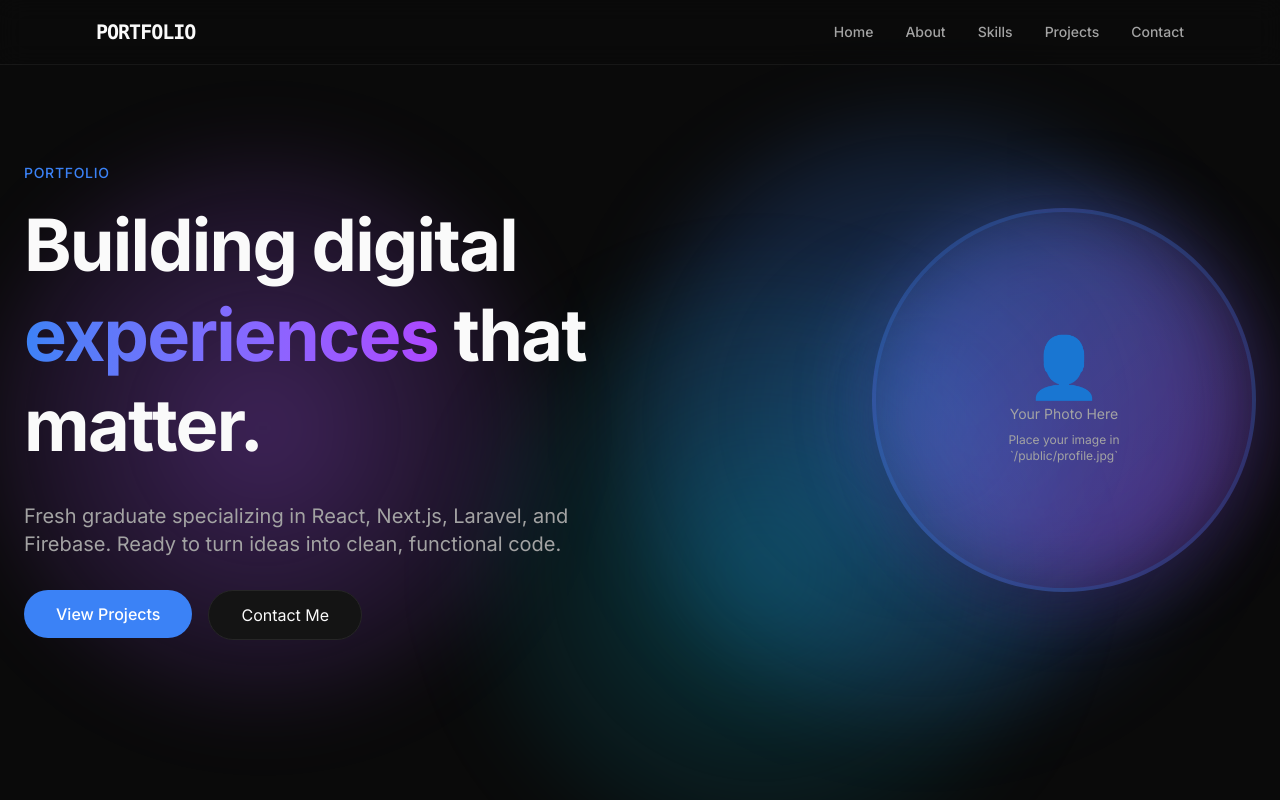
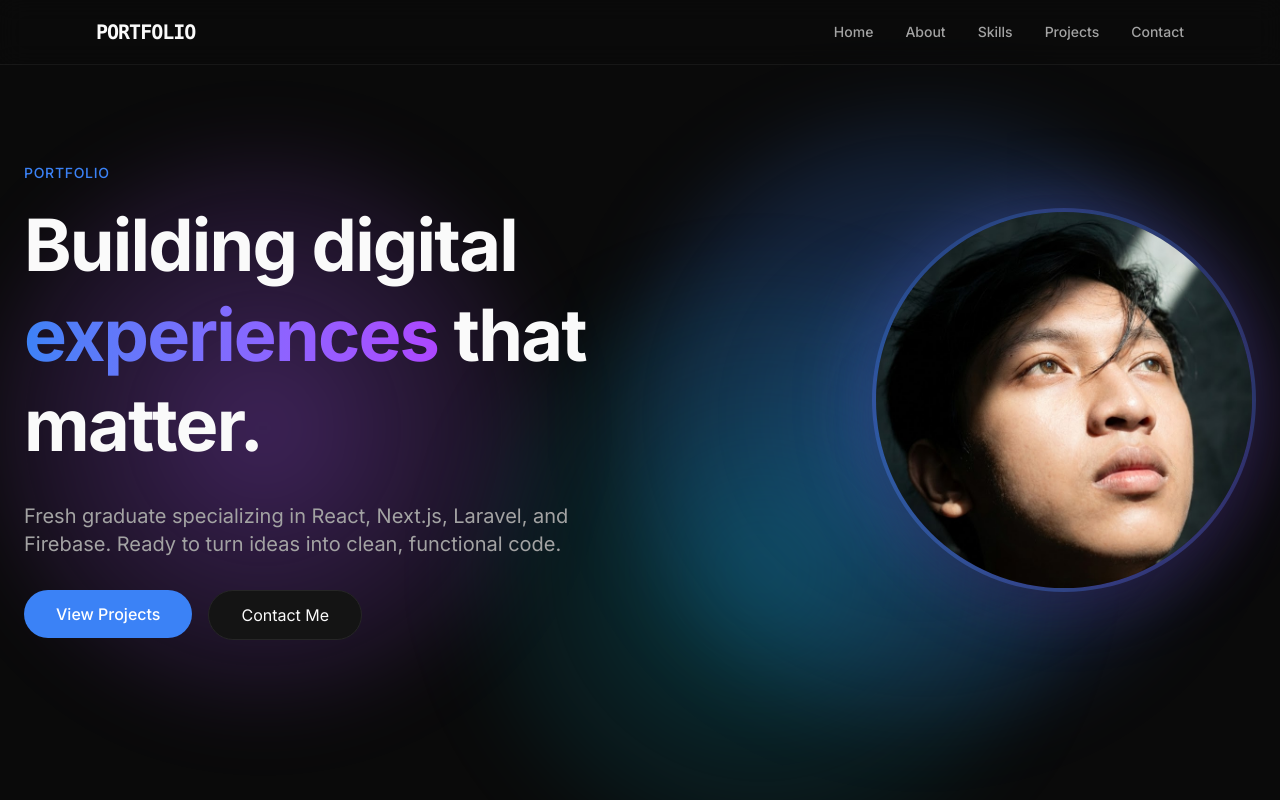
Before and after one commit to Sethtra/my-portfolio, a Next.js app: page / in a window 1280 px wide. Shown: the top 800 px of the page. Built offline with nearby package versions, Linux system fonts and the light colour scheme.

Commit message:
Update: fixed styling

```diff
--- a/src/sections/Hero.tsx
+++ b/src/sections/Hero.tsx
@@ -2,6 +2,7 @@
 
 import { motion } from "framer-motion";
 import Link from "next/link";
+import Image from "next/image";
 
 export default function Hero() {
   return (
@@ -9,9 +10,12 @@ export default function Hero() {
       id="home"
       className="min-h-screen flex items-center justify-center px-6 relative overflow-hidden"
     >
-      {/* Background Gradient Blob */}
-      <div className="absolute top-[-20%] right-[-10%] w-[500px] h-[500px] bg-primary/20 rounded-full blur-[100px] -z-10 animate-pulse" />
-      <div className="absolute bottom-[-20%] left-[-10%] w-[500px] h-[500px] bg-secondary/20 rounded-full blur-[100px] -z-10" />
+      {/* Background Gradient Blob - Optimized */}
+      <div
+        className="absolute top-[-20%] right-[-10%] w-[500px] h-[500px] bg-primary/20 rounded-full blur-[60px] -z-10"
+        style={{ willChange: "opacity" }}
+      />
+      <div className="absolute bottom-[-20%] left-[-10%] w-[500px] h-[500px] bg-secondary/20 rounded-full blur-[60px] -z-10" />
 
       <div className="max-w-7xl w-full grid md:grid-cols-2 gap-12 items-center">
         {/* Text Content */}
@@ -77,27 +81,14 @@ export default function Hero() {
 
             {/* Image container */}
             <div className="relative w-full h-full rounded-full overflow-hidden border-4 border-primary/20 shadow-2xl bg-gradient-to-br from-primary/10 to-purple-500/10">
-              {/* Placeholder - Replace with your actual image */}
-              <div className="w-full h-full flex items-center justify-center text-muted-foreground">
-                <div className="text-center">
-                  <div className="text-6xl mb-2">👤</div>
-                  <p className="text-sm">Your Photo Here</p>
-                  <p className="text-xs mt-2 px-4">
-                    Place your image in
-                    <br />
-                    `/public/profile.jpg`
-                  </p>
-                </div>
-              </div>
-              {/* Uncomment when you add your image:
               <Image
                 src="/profile.jpg"
-                alt="Profile"
+                alt="Profile Picture"
                 fill
+                sizes="(max-width: 768px) 256px, (max-width: 1024px) 320px, 384px"
                 className="object-cover"
                 priority
               />
-              */}
             </div>
           </div>
         </motion.div>
```
Also changed, not shown: public/profile.jpg (added).
